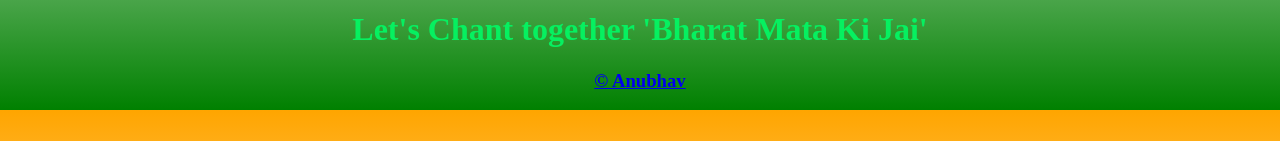
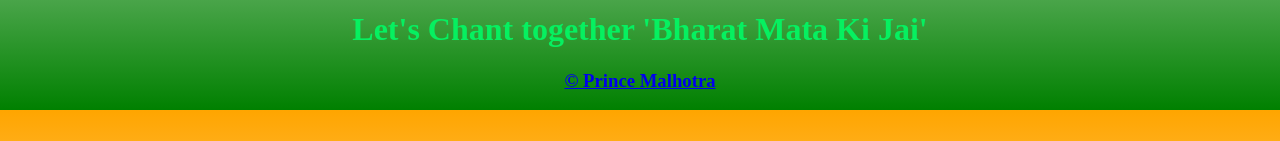
Before and after one commit to SHANKAR-PROJECT/PRINCE-MALHOTRA, a plain HTML site: page index.html in a window 1280 px wide. Shown: the part 656-797 px from the top of the page. Drawn offline with Linux system fonts and the light colour scheme.

Commit message:
Update index.html

```diff
--- a/index.html
+++ b/index.html
@@ -48,7 +48,7 @@
 
 <div>
     <a href="https://www.linkedin.com/in/anubhav-chaudhary-4bba7918b/" target="_blank" class="linkedin-link">
-        <h3 style="text-align: center;">&copy Anubhav</h3>
+        <h3 style="text-align: center;">&copy Prince Malhotra</h3>
     </a>
 </div>
 
```
